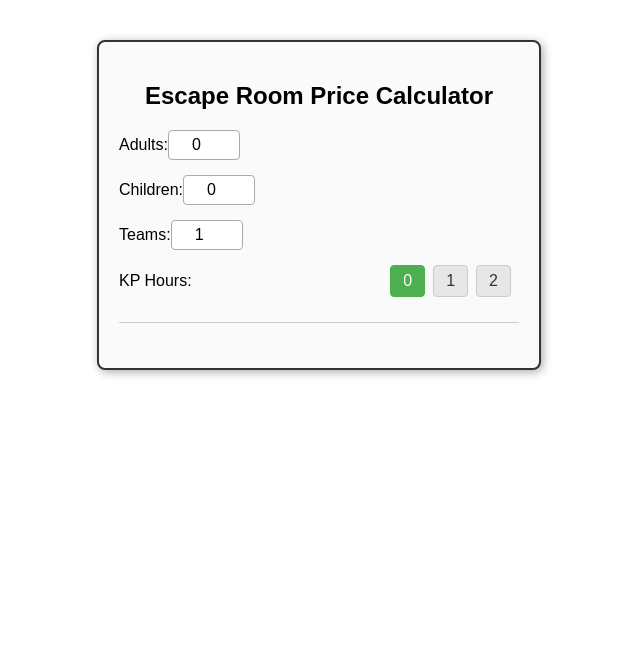
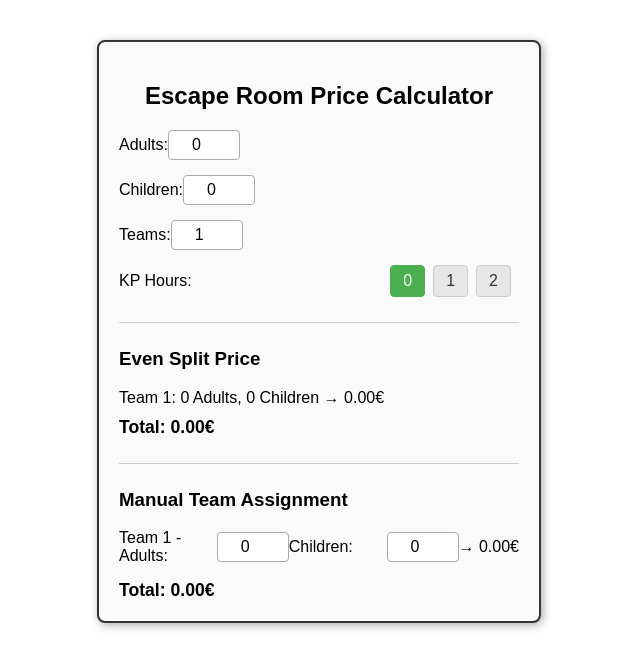
Before and after one commit to ShadowAelita/room_escpae_final, a React (Vite) app: page / in a window 1280 px wide. Shown: the top 668 px of the page, without its empty margins (321-961 px from the left). Built offline with nearby package versions, Linux system fonts and the light colour scheme.

Commit message:
Update TeamPriceCalculator.jsx

```diff
--- a/src/TeamPriceCalculator.jsx
+++ b/src/TeamPriceCalculator.jsx
@@ -1,4 +1,4 @@
-import React, { useState } from "react";
+import React, { useState, useEffect } from "react";
 import "./index.css";
 
 function App() {
@@ -6,7 +6,7 @@ function App() {
   const [children, setChildren] = useState(0);
   const [teams, setTeams] = useState(1);
   const [kpHours, setKpHours] = useState(0);
-  const [teamCombinations, setTeamCombinations] = useState([]);
+  const [teamCombinations, setTeamCombinations] = useState([{ adults: 0, children: 0 }]);
 
   const basePricePerTeam = 40;
   const childPrice = 9;
@@ -47,6 +47,28 @@ function App() {
     setTeams(t);
     initializeTeams(t);
   };
+
+  useEffect(() => {
+    initializeTeams(teams);
+  }, []);
+
+  // Calculate even split price (same as before)
+  const evenAdults = Math.floor(adults / teams);
+  const extraAdults = adults % teams;
+  const evenChildren = Math.floor(children / teams);
+  const extraChildren = children % teams;
+
+  const evenSplitTeams = [];
+  for (let i = 0; i < teams; i++) {
+    evenSplitTeams.push({
+      adults: evenAdults + (i < extraAdults ? 1 : 0),
+      children: evenChildren + (i < extraChildren ? 1 : 0),
+    });
+  }
+  const evenTotal = evenSplitTeams.reduce(
+    (sum, team) => sum + calcTeamPrice(team.adults, team.children, kpHours),
+    0
+  );
 
   return (
     <div className="app-container">
@@ -104,7 +126,16 @@ function App() {
 
       <hr />
 
-      {teams > 1 && (
+      <h3>Even Split Price</h3>
+      {evenSplitTeams.map((team, i) => (
+        <p key={"even" + i}>
+          Team {i + 1}: {team.adults} Adults, {team.children} Children → {calcTeamPrice(team.adults, team.children, kpHours).toFixed(2)}€
+        </p>
+      ))}
+      <strong>Total: {evenTotal.toFixed(2)}€</strong>
+
+      <hr />
+
       <div>
         <h3>Manual Team Assignment</h3>
         {teamCombinations.map((team, index) => (
@@ -134,7 +165,6 @@ function App() {
           Total: {teamCombinations.reduce((sum, t) => sum + calcTeamPrice(t.adults, t.children, kpHours), 0).toFixed(2)}€
         </strong>
       </div>
-      )}
     </div>
   );
 }
```
Lines whose indentation alone changed are shown as unchanged.
